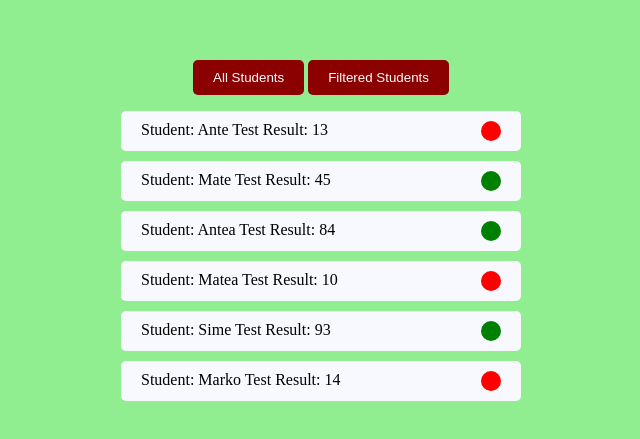
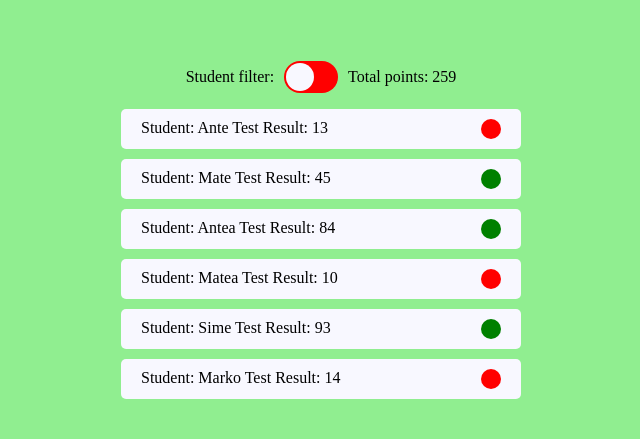
Before and after one commit to brainzglav/js-intro, a plain HTML site: page pages/list/list.html in a window 1280 px wide. Shown: the part 157-596 px from the top of the page, without its empty margins (319-959 px from the left). Drawn offline with Linux system fonts and the light colour scheme.

Commit message:
Refactor

```diff
--- a/pages/list/list.css
+++ b/pages/list/list.css
@@ -2,6 +2,35 @@
     color: white;
     background-color: darkred;
     padding: 10px 20px;
+}
+
+.switch {
+    position: relative;
+    width: 54px;
+    height: 32px;
+    border-radius: 25px;
+    background-color: red;
+    transition: all 0.2s;
+}
+
+.switch::after {
+    content: "";
+    position: absolute;
+    top: 2px;
+    left: 2px;
+    width: 28px;
+    height: 28px;
+    background-color: ghostwhite;
+    border-radius: 100%;
+}
+
+.switch--enabled {
+    background-color: green;
+}
+
+.switch--enabled.switch::after {
+    left: unset;
+    right: 2px;
 }
 
 .student-list {
--- a/pages/list/list.html
+++ b/pages/list/list.html
@@ -11,9 +11,10 @@
   </head>
   <body>
     <main class="flex-justify-center">
-      <div>
-        <button id="all-btn" class="button">All Students</button>
-        <button id="filtered-btn" class="button">Filtered Students</button>
+      <div class="flex flex-align-center">
+        <label for="filter-switch" class="m-r-10">Student filter:</label>
+        <button id="filter-switch" class="switch m-r-10"></button>
+        <div id="total-points">Total points:</div>
       </div>
       <ul id="student-list" class="student-list"></ul>
     </main>
--- a/pages/list/list.js
+++ b/pages/list/list.js
@@ -2,23 +2,21 @@ import { displayList, createStudentList } from "./student.js";
 
 const arr = ["Ante", "Mate", "Antea", "Matea", "Sime", "Marko"];
 const { students, studentsWhoPassed } = createStudentList(arr);
-const firstExcellentStudent = students.find(
-  ({ testResult }) => testResult >= 90
-);
 const totalPoints = students.reduce(
   (sum, { testResult }) => sum + testResult,
   0
 );
-const allStudentsBtn = document.getElementById("all-btn");
-const filteredStudentsBtn = document.getElementById("filtered-btn");
+let isSwitchActive = false;
+const switchElement = document.getElementById("filter-switch");
+switchElement.addEventListener("click", () => {
+  isSwitchActive = !isSwitchActive;
+  switchElement.classList.toggle("switch--enabled");
+  displayList(isSwitchActive ? studentsWhoPassed : students);
+});
 
-allStudentsBtn.addEventListener("click", () => displayList(students));
-filteredStudentsBtn.addEventListener("click", () =>
-  displayList(studentsWhoPassed)
-);
+const totalElement = document.getElementById("total-points");
 
-//students.forEach(({ printStudent }) => printStudent());
-//console.log({ students, studentsWhoPassed, firstExcellentStudent });
+totalElement.textContent = totalElement.textContent.concat(" ", totalPoints);
 
+// Inicijalizacija
 displayList(students);
-console.log(students);
--- a/pages/list/student.js
+++ b/pages/list/student.js
@@ -1,32 +1,37 @@
+function createElement(html) {
+  const template = document.createElement("template");
+
+  template.innerHTML = html;
+
+  return template.content.cloneNode(true);
+}
+
+function createListItem({ name, testResult, hasPassed }) {
+  const status = !hasPassed ? "status-marker--danger" : "";
+  const html = `
+  <li class="student-list__item">
+    Student: ${name} Test Result: ${testResult}
+    <div class="status-marker ${status}"></div>
+  </li>
+  `;
+
+  return createElement(html);
+}
+
 export function displayList(students) {
+  const list = document.getElementById("student-list");
+  // Isto kao i ovo ispod
+  // const studentList = students.map((student) => createListItem(student));
+  const studentList = students.map(createListItem);
+
   clearList();
-  students.forEach(({ name, testResult, hasPassed }) => {
-    const listItem = document.createElement("li");
-    const statusItem = document.createElement("div");
-
-    listItem.textContent = `Student: ${name} Test Result: ${testResult}`;
-    listItem.className = "student-list__item";
-    statusItem.className = "status-marker";
-
-    if (!hasPassed) {
-      statusItem.classList.add("status-marker--danger");
-    }
-
-    listItem.appendChild(statusItem);
-    addListItem(listItem);
-  });
+  list.append(...studentList);
 }
 
 export function clearList() {
   const list = document.getElementById("student-list");
 
   list.innerHTML = "";
-}
-
-export function addListItem(listItem) {
-  const list = document.getElementById("student-list");
-
-  list.appendChild(listItem);
 }
 
 export function createStudentList(names) {
@@ -61,6 +66,5 @@ export function createStudentList(names) {
 export default {
   displayList,
   clearList,
-  addListItem,
   createStudentList,
 };
--- a/style.css
+++ b/style.css
@@ -2,3 +2,4 @@
 @import "styles/flex.css";
 @import "styles/sizing.css";
 @import "styles/colors.css";
+@import "styles/spacing.css";
--- a/styles/flex.css
+++ b/styles/flex.css
@@ -15,6 +15,10 @@
     justify-content: center;
 }
 
+.flex-align-center {
+    align-items: center;
+}
+
 .flex-column {
     flex-direction: column;
 }
--- /dev/null
+++ b/styles/spacing.css
@@ -0,0 +1,3 @@
+.m-r-10 {
+    margin-right: 10px;
+}
--- a/zadaci/praznici.js
+++ b/zadaci/praznici.js
@@ -27,6 +27,10 @@ Output: false
 Primjer 3:
 Input: '(c * (a+b)) * (x - (y * (c - d)))'
 Output: true
+
+Primjer 4:
+Input: ')('
+Output: false
 */
 
 /*
```
Also changed, not shown: zadaci/zagrade.js (added, +36 -0 lines).
